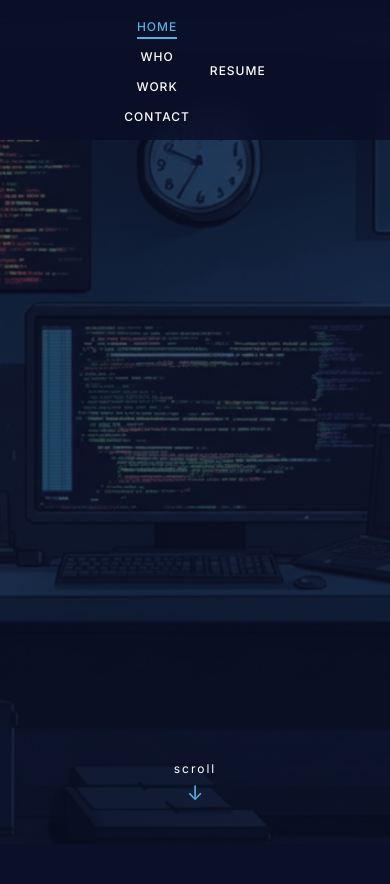
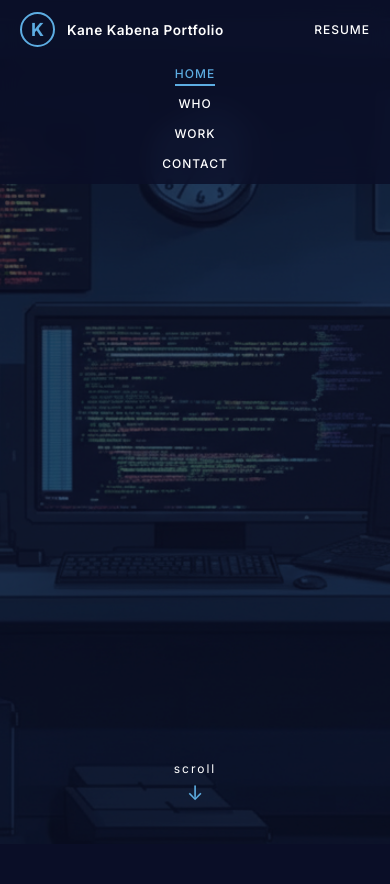
Before and after one commit to Kane7th/my-online-portfolio, a Flask app: page / in a window 390 px wide. Shown: the top 884 px of the page. Before the commit the page ends 827 px from the top, so only its background shows below. Run offline with Flask 3, Linux system fonts and the light colour scheme.

Commit message:
Add logo and portfolio name to navbar left side

```diff
--- a/index.html
+++ b/index.html
@@ -12,6 +12,10 @@
     <!-- Navigation -->
     <nav id="navbar">
       <div class="nav-container">
+        <a href="#home" class="nav-logo">
+          <div class="nav-logo-circle">K</div>
+          <span class="nav-logo-text">Kane Kabena Portfolio</span>
+        </a>
         <ul class="nav-list">
           <li><a href="#home" class="nav-link">HOME</a></li>
           <li><a href="#about" class="nav-link">WHO</a></li>
--- a/static/css/style.css
+++ b/static/css/style.css
@@ -22,12 +22,9 @@ nav {
   left: 0;
   right: 0;
   z-index: 1000;
-  padding: 20px 50px;
+  padding: 15px 50px;
   background: rgba(10, 14, 39, 0.8);
   backdrop-filter: blur(10px);
-  display: flex;
-  justify-content: center;
-  align-items: center;
   transition: background 0.3s ease;
 }
 
@@ -39,8 +36,58 @@ nav.scrolled {
 .nav-container {
   display: flex;
   align-items: center;
+  justify-content: space-between;
+  max-width: 1400px;
+  margin: 0 auto;
+  gap: 40px;
+}
+
+.nav-logo {
+  display: flex;
+  align-items: center;
+  gap: 12px;
+  text-decoration: none;
+  color: #ffffff;
+  transition: all 0.3s ease;
+  flex-shrink: 0;
+}
+
+.nav-logo:hover {
+  transform: scale(1.05);
+}
+
+.nav-logo-circle {
+  width: 40px;
+  height: 40px;
+  border: 2px solid #5dade2;
+  border-radius: 50%;
+  display: flex;
+  align-items: center;
   justify-content: center;
-  gap: 40px;
+  font-size: 20px;
+  font-weight: 700;
+  color: #5dade2;
+  transition: all 0.3s ease;
+  flex-shrink: 0;
+}
+
+.nav-logo:hover .nav-logo-circle {
+  border-color: #7dd3fc;
+  color: #7dd3fc;
+  box-shadow: 0 0 15px rgba(93, 173, 226, 0.5);
+}
+
+.nav-logo-text {
+  font-size: 1rem;
+  font-weight: 600;
+  letter-spacing: 0.5px;
+  white-space: nowrap;
+  color: #ffffff;
+  transition: color 0.3s ease;
+}
+
+.nav-logo:hover .nav-logo-text {
+  color: #5dade2;
 }
 
 .nav-list {
@@ -1875,21 +1922,39 @@ footer {
 
 @media (max-width: 768px) {
   nav {
-    padding: 15px 20px;
+    padding: 12px 20px;
   }
 
   .nav-container {
-    gap: 20px;
+    gap: 15px;
     flex-wrap: wrap;
+    justify-content: space-between;
+  }
+
+  .nav-logo-text {
+    font-size: 0.85rem;
+  }
+
+  .nav-logo-circle {
+    width: 35px;
+    height: 35px;
+    font-size: 18px;
   }
 
   .nav-list {
-    gap: 20px;
+    gap: 15px;
+    order: 3;
+    width: 100%;
+    justify-content: center;
   }
 
   .nav-link,
   .resume-link {
     font-size: 12px;
+  }
+
+  .resume-link {
+    order: 2;
   }
 
   .hero-title {
--- a/templates/index.html
+++ b/templates/index.html
@@ -16,6 +16,10 @@
     <!-- Navigation -->
     <nav id="navbar">
       <div class="nav-container">
+        <a href="#home" class="nav-logo">
+          <div class="nav-logo-circle">K</div>
+          <span class="nav-logo-text">Kane Kabena Portfolio</span>
+        </a>
         <ul class="nav-list">
           <li><a href="#home" class="nav-link">HOME</a></li>
           <li><a href="#about" class="nav-link">WHO</a></li>
```
Also changed, not shown: style.css (+73 -8 lines).
